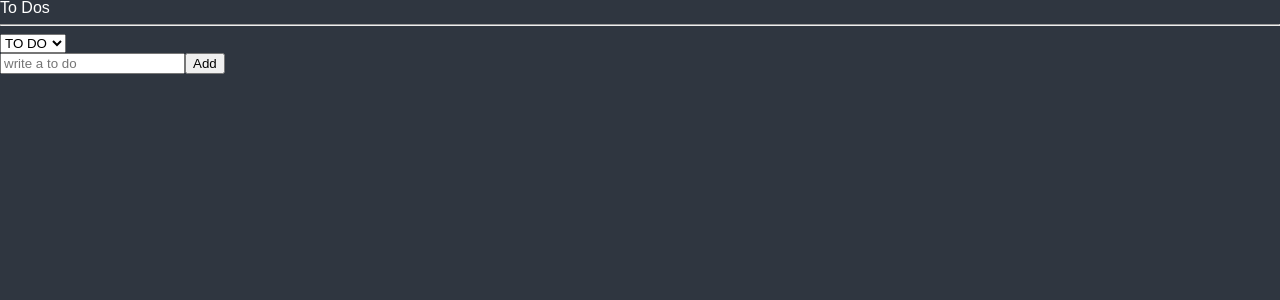
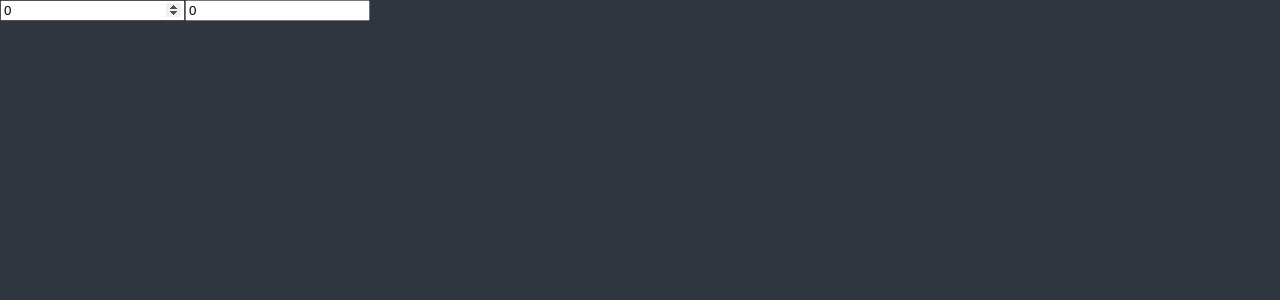
Before and after one commit to inshining/Node_React_Study, a React (Create React App) app in the folder react-masterclass/: page / in a window 1280 px wide. Shown: the top 300 px of the page. Built offline with nearby package versions, Linux system fonts and the light colour scheme.

Commit message:
✨[FEAT] : 6-1  Selecotror 강의 수강

```diff
--- a/react-masterclass/src/App.tsx
+++ b/react-masterclass/src/App.tsx
@@ -1,5 +1,7 @@
+import React from "react";
+import { useRecoilState, useRecoilValue } from "recoil";
 import { createGlobalStyle } from "styled-components";
-import ToDoList from "./components/ToDoList";
+import { hourSelector, minuteState } from "./atoms";
 
 const GlobalStyle = createGlobalStyle`
 @import url('https://fonts.googleapis.com/css2?family=Lato:ital,wght@0,100;0,300;1,300&family=Noto+Sans+KR:wght@300;500&display=swap');
@@ -70,10 +72,20 @@
 `
 
 function App() {
+  const [minutes, setMinutes] = useRecoilState(minuteState);
+  const [hours, setHours] = useRecoilState(hourSelector);
+  const onMinutesChange = (event:React.FormEvent<HTMLInputElement>)=>{
+    setMinutes(+event.currentTarget.value)
+  };
+
+  const setHoursChange = (event:React.FormEvent<HTMLInputElement>)=>{
+    setHours(+event.currentTarget.value)
+  }
   return (
     <>
       <GlobalStyle />
-      <ToDoList />
+      <input type="number" onChange={onMinutesChange} placeholder="Minutes" value={minutes} />
+      <input type="number" onChange={setHoursChange} placeholder="Hours" value={hours} />
     </>
   )
 
--- a/react-masterclass/src/atoms.tsx
+++ b/react-masterclass/src/atoms.tsx
@@ -1,32 +1,19 @@
 import { atom, selector } from "recoil";
 
-export enum Categories {
-    "TO_DO" = "TO_DO",
-    "DOING" = "DOING",
-    "DONE" = "DONE",
-}
-
-export interface IToDo{
-    text: string;
-    category: Categories;
-    id: number,
-}
-
-export const categoryState = atom<Categories>({
-    key: "category",
-    default: Categories.TO_DO,
+export const minuteState = atom({
+    key: "minutes",
+    default: 0,
 })
 
-export const toDoState = atom<IToDo[]>({
-    key: "toDo",
-    default: [],
-})
+export const hourSelector = selector<number>({
+    key: "hours",
+    get: ({ get }) => {
+        const minute = get(minuteState);
+        return minute / 60;
+    },
+    set: ({set}, newValue) => {
+        const minutes = Number(newValue) * 60;
+        set(minuteState, minutes)
 
-export const toDoSelector = selector({
-    key: "toDoSelector",
-    get: ({get}) => {
-        const toDos = get(toDoState);
-        const category = get(categoryState);
-        return toDos.filter((toDo) => toDo.category === category);
     }
 })
--- a/react-masterclass/src/components/CreateToDo.tsx
+++ /dev/null
@@ -1,31 +0,0 @@
-import { useForm } from "react-hook-form";
-import { useRecoilState, useRecoilValue, useSetRecoilState } from "recoil";
-import { categoryState, toDoState } from "../atoms";
-interface IForm{
-    toDo: string;
-}
-function CreateToDo(){
-    const setToDos = useSetRecoilState(toDoState);
-    const category = useRecoilValue(categoryState);
-    const {
-        register, handleSubmit, setValue
-    } = useForm<IForm>();
-    const onSubmit = ({toDo}: IForm) => {
-        setToDos((oldToDos) => [
-            {text: toDo, id: Date.now(), category:category },
-            ...oldToDos,
-        ])
-        setValue("toDo","")
-
-    }
-    return (
-        <form onSubmit={handleSubmit(onSubmit)}>
-            <input {...register("toDo", {
-                required: "please write a Todo",
-            })} placeholder="write a to do" />
-            <button>Add</button>
-        </form>
-    );
-}
-
-export default CreateToDo;
--- a/react-masterclass/src/components/ToDo.tsx
+++ /dev/null
@@ -1,41 +0,0 @@
-import React from "react";
-import { useSetRecoilState } from "recoil";
-import { Categories, IToDo, toDoState } from "../atoms";
-
-function ToDo({text, category, id}: IToDo){
-    const setToDos = useSetRecoilState(toDoState);
-    const onClick = (event:React.MouseEvent<HTMLButtonElement>) => {
-        const {
-            currentTarget: {name},
-        } = event;
-        setToDos((oldToDos) => {
-            const targetIndex = oldToDos.findIndex(toDo => toDo.id === id);
-            const oldToDo = oldToDos[targetIndex];
-            const newTodo = {text, id, category: name as any};
-            console.log(oldToDo, newTodo);
-            return [...oldToDos.slice(0, targetIndex), newTodo, ...oldToDos.slice(targetIndex + 1)]
-
-        })
-    };
-    return (
-    <li>
-        <span>{text}</span>
-        {category !== Categories.DOING && (
-            <button name={Categories.DOING} onClick={onClick}>
-            Doing
-            </button>
-        )}
-        {category !== Categories.TO_DO && (
-            <button name={Categories.TO_DO} onClick={onClick}>
-                To Do
-            </button>
-        )}
-        {category !== Categories.DONE && (
-            <button name={Categories.DONE} onClick={onClick}>
-                Done
-            </button>
-        )}
-    </li>
-)}
-
-export default ToDo;
--- a/react-masterclass/src/components/ToDoList.tsx
+++ /dev/null
@@ -1,97 +0,0 @@
-import React from "react";
-import {   useRecoilState, useRecoilValue } from "recoil";
-import { Categories, categoryState, toDoSelector, toDoState } from "../atoms";
-import CreateToDo from "./CreateToDo";
-import ToDo from "./ToDo";
-
-function ToDoList(){
-   const toDos = useRecoilValue(toDoSelector);
-   const [category, setCategory] = useRecoilState(categoryState)
-   const onInput = (event: React.FormEvent<HTMLSelectElement>) => {
-       setCategory(event.currentTarget.value as any);
-
-
-   }
-    return <div>
-        <h1>To Dos</h1>
-        <hr />
-        <select value={category} onInput={onInput}>
-            <option value={Categories.TO_DO}>TO DO</option>
-            <option value={Categories.DOING}>DOING</option>
-            <option value={Categories.DONE}>DONE</option>
-        </select>
-        <CreateToDo />
-        {toDos?.map((toDo) => <ToDo key={toDo.id} {...toDo}/>)}
-    </div>;
-}
-export default ToDoList;
-// interface IForm{
-//     email : string;
-//     firstName : string;
-//     lastName : string;
-//     username : string;
-//     password : string;
-//     password1 : string;
-//     extraError? : string;
-// }
-
-/* function ToDoList(){
-    const {
-        register,
-        handleSubmit,
-        formState: { errors },
-        setError,
-    } = useForm<IForm>({
-        defaultValues: {
-            email: "@naver.com",
-        }
-    });
-    const onValid = (data:IForm) => {
-        if(data.password !== data.password1){
-            setError("password1", {message: "Password are not the same" }, {shouldFocus: true})
-        }
-        setError("extraError", {message: "Sever Offline"})
-    }
-
-    return <div>
-    <form style={{display: "flex", flexDirection: "column"}} onSubmit={handleSubmit(onValid)} >
-        <input {...register("email", {
-            required: "Email is required",
-            pattern: {
-                value: /^[A-Za-z0-9._%+-]+@naver.com$/,
-                message: "Only naver.com emails allowed",
-                }
-            })} placeholder="Email" />
-        <span>
-            {errors?.email?.message}
-        </span>
-        <input {...register("firstName", {
-            required: true,
-            validate: (value) => !value.includes("nico") || "error message"
-         })} placeholder="First Name" />
-        <span>
-            {errors?.firstName?.message}
-        </span>
-        <input {...register("lastName", { required: true })} placeholder="Last Name" />
-        <span>
-            {errors?.lastName?.message}
-        </span>
-        <input {...register("username", { required: true , minLength:5})} placeholder="Username" />
-        <span>
-            {errors?.username?.message}
-        </span>
-        <input {...register("password", { required: true , minLength:5})} placeholder="Password" />
-        <span>
-            {errors?.password?.message}
-        </span>
-        <input {...register("password1", { required: true , minLength:5})} placeholder="Password1" />
-        <span>
-            {errors?.password1?.message}
-        </span>
-        <button>Add</button>
-        <span>
-            {errors?.extraError?.message}
-        </span>
-    </form>
-</div>;
-} */
```
